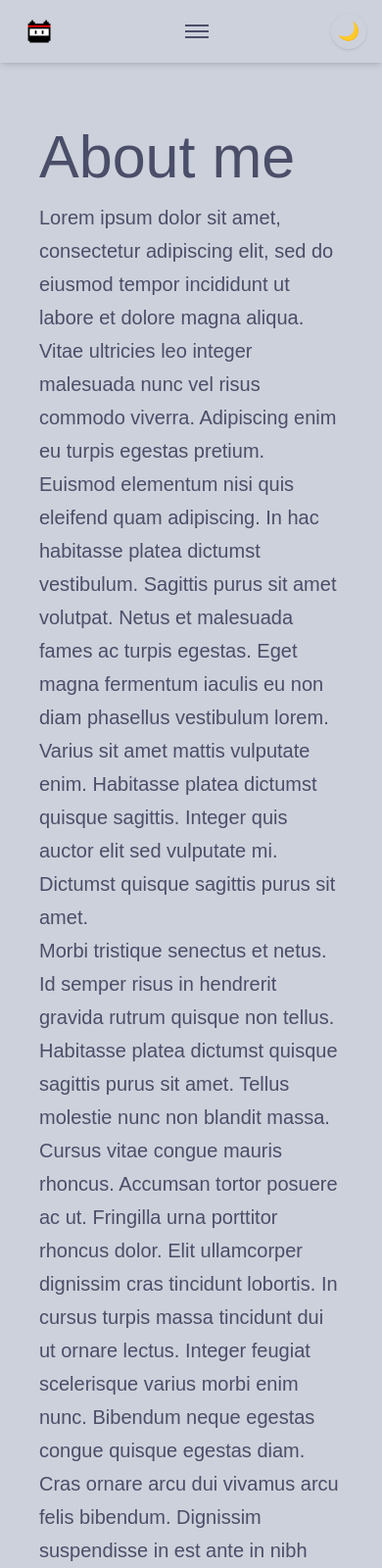
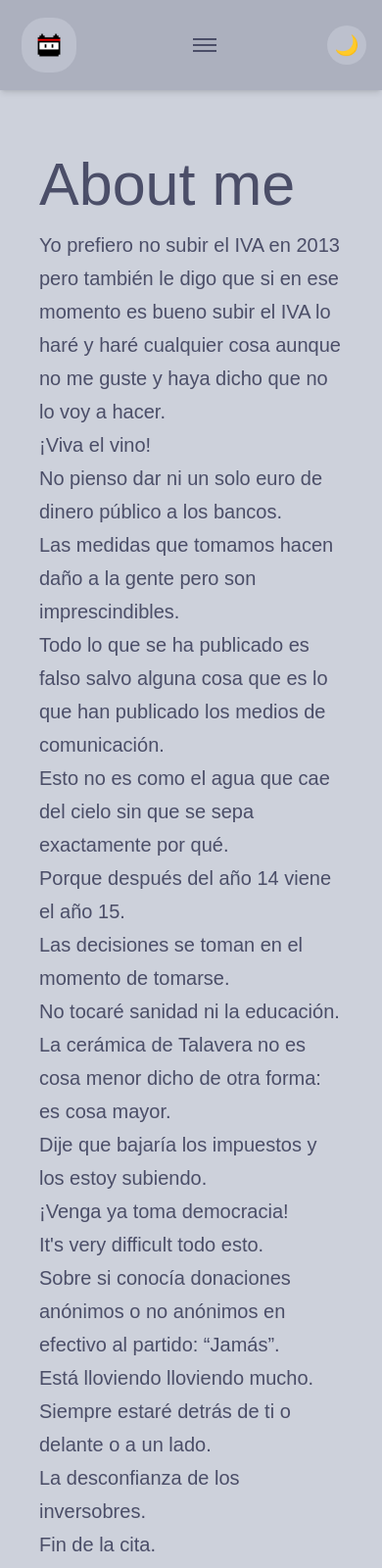
Before and after one commit to Deinigu/portfolio, an Astro site: page /portfolio/about in a window 390 px wide. Shown: the top 1600 px of the page at 98% size. Built offline with nearby package versions, Linux system fonts and the light colour scheme; Astro itself is replaced by a stand-in of ours.

Commit message:
✨ Improved navbar

```diff
--- a/package.json
+++ b/package.json
@@ -20,6 +20,10 @@
     "@tailwindcss/vite": "^4.1.11",
     "autoprefixer": "^10.4.21",
     "postcss": "^8.5.6",
+    "prettier": "^3.6.2",
+    "prettier-plugin-astro": "^0.14.1",
+    "prettier-plugin-classnames": "^0.8.1",
+    "prettier-plugin-tailwindcss": "^0.6.13",
     "tailwindcss": "^4.1.11"
   }
 }
--- a/src/components/Footer.astro
+++ b/src/components/Footer.astro
@@ -4,7 +4,7 @@ import SocialLinks from "./SocialLinks.astro";
 const today = new Date();
 ---
 
-<footer class="px-4 pt-8 pb-24 text-center text-ctp-text bg-ctp-base">
+<footer class="px-4 pt-8 pb-24 text-center text-ctp-text bg-ctp-surface2">
   <p>&copy; {today.getFullYear()} Diego López Reduello. All rights reserved.</p>
   <SocialLinks />
 </footer>
--- a/src/components/Header.astro
+++ b/src/components/Header.astro
@@ -1,28 +1,43 @@
 ---
 import HeaderLink from "./HeaderLink.astro";
-import { SITE_NAME } from "../consts";
-import SocialLinks from "./SocialLinks.astro";
-import { Image } from "astro:assets";
-import logoPath from "../assets/icon.png";
+import Logo from "./Logo.astro";
 ---
 
-<header class="bg-[--ctp-surface1] shadow-md sticky top-0 z-50">
+<header class="bg-ctp-surface2 sticky top-0 z-50 shadow-md">
   <nav
-    class="flex items-center justify-between px-4 sm:px-6 lg:px-8 py-3 max-w-7xl mx-auto"
+    class="mx-auto flex max-w-7xl items-center justify-between px-4 py-3 sm:px-6 lg:px-8"
   >
-    <!-- Logo -->
-    <div class="flex items-center space-x-2 flex-shrink-0">
-      <HeaderLink href="/">
-        <Image
-          src={logoPath}
-          alt="Logo"
-          class="w-8 h-8 sm:w-10 sm:h-10 rounded-full transition-transform duration-200 group-hover:scale-110"
-        />
-      </HeaderLink>
+    <!-- Left side: Logo -->
+    <div class="items-left space-x-1 sm:space-x-2">
+      <Logo />
     </div>
-
+    <!-- Center: Navigation links -->
+    <div class="items-center space-x-1 sm:space-x-2">
+      <!-- Mobile hamburger -->
+      <button
+        id="menu-toggle"
+        aria-label="Toggle navigation menu"
+        aria-expanded="false"
+        class="hover:bg-ctp-overlay2 focus:bg-ctp-surface1 hover:text-ctp-base flex items-center justify-center rounded-3xl p-3 transition-all duration-200 active:scale-95 lg:hidden"
+      >
+        <span class="hamburguer-icon">
+          <span class="hamburguer-icon flex flex-col"></span>
+          <span
+            class="mb-1 block h-0.5 w-6 bg-current transition-transform duration-200"
+          ></span>
+          <span
+            class="block h-0.5 w-6 bg-current transition-transform duration-200"
+          ></span>
+          <span
+            class="mt-1 block h-0.5 w-6 bg-current transition-transform duration-200"
+          ></span>
+        </span>
+      </button>
+    </div>
     <!-- Desktop navigation -->
-    <div class="hidden lg:flex items-center space-x-1 xl:space-x-2">
+    <div
+      class="hidden items-center space-x-1 lg:flex lg:flex-1 lg:justify-center xl:space-x-2"
+    >
       <HeaderLink href="/">Home</HeaderLink>
       <HeaderLink href="/about">About</HeaderLink>
       <HeaderLink href="/projects">Projects</HeaderLink>
@@ -30,34 +45,13 @@ import logoPath from "../assets/icon.png";
       <HeaderLink href="/music">Music</HeaderLink>
       <HeaderLink href="/contact">Contact</HeaderLink>
     </div>
-    <!-- Mobile hamburger -->
-    <button
-      id="menu-toggle"
-      aria-label="Toggle navigation menu"
-      aria-expanded="false"
-      class="lg:hidden text-[--ctp-text] hover:text-[--ctp-blue] p-2 focus:outline-none focus:ring-2 focus:ring-[--ctp-blue] focus:ring-offset-2 focus:ring-offset-[--ctp-surface1] rounded-md transition-colors duration-200 flex items-center justify-items-center justify-center"
-    >
-      <span
-        class="hamburguer-icon flex flex-col items-center justify-center align-middle place-items-center justify-items-center"
-      >
-        <span
-          class="block w-6 h-0.5 bg-current mb-1 transition-transform duration-200"
-        ></span>
-        <span
-          class="block w-6 h-0.5 bg-current mb-1 transition-transform duration-200"
-        ></span>
-        <span
-          class="block w-6 h-0.5 bg-current transition-transform duration-200"
-        ></span>
-      </span>
-    </button>
     <!-- Right side: Theme toggle-->
-    <div class="flex items-center space-x-2 sm:space-x-3">
+    <div class="flex flex-col items-right space-x-1 sm:space-x-1">
       <!-- Theme toggle -->
       <button
         id="theme-toggle"
         aria-label="Toggle theme"
-        class="bg-[--ctp-surface2] hover:bg-[--ctp-blue] text-[--ctp-text] hover:text-[--ctp-base] rounded-full w-9 h-9 sm:w-10 sm:h-10 flex items-center justify-center transition-all duration-200 shadow hover:shadow-lg text-lg sm:text-xl focus:outline-none focus:ring-2 focus:ring-[--ctp-blue] focus:ring-offset-2 focus:ring-offset-[--ctp-surface1]"
+        class= "rounded-full w-10 h-10 bg-ctp-surface1 text-ctp-text  hover:bg-ctp-overlay2 focus:bg-ctpsurface1 hover:text-ctp-base transition-all duration-200 hover:scale-110 hover:cursor-pointer active:scale-95"
       >
         <span class="icon-moon" aria-hidden="true">🌙</span>
         <span class="icon-sun hidden" aria-hidden="true">☀️</span>
@@ -68,10 +62,12 @@ import logoPath from "../assets/icon.png";
   <!-- Mobile menu -->
   <div
     id="mobile-menu"
-    class="lg:hidden overflow-hidden transition-all duration-300 ease-in-out max-h-0"
+    class="max-h-0 items-center justify-center overflow-hidden transition-all duration-300 ease-in-out lg:hidden"
     aria-hidden="true"
   >
-    <div class="flex flex-col items-center justify-center">
+    <div
+      class="bg-ctp-surface2 flex flex-col space-y-2 pb-2 align-middle shadow-md"
+    >
       <HeaderLink href="/" class="block py-2 text-center">Home</HeaderLink>
       <HeaderLink href="/about" class="block py-2 text-center">About</HeaderLink
       >
@@ -91,7 +87,7 @@ import logoPath from "../assets/icon.png";
 
 <style>
   .mobile-menu-open {
-    max-height: 20rem;
+    max-height: 30rem;
   }
 </style>
 
--- a/src/components/HeaderLink.astro
+++ b/src/components/HeaderLink.astro
@@ -18,7 +18,12 @@ const isActive =
   (href !== "/" && currentPath.startsWith(finalHref + "/"));
 ---
 
-<a href={finalHref} class:list={[className, { active: isActive }]} {...props}>
+<a
+  href={finalHref}
+  class:list={[className, { active: isActive }]}
+  {...props}
+  class="bg-ctp-surface1 text-ctp-text hover:bg-ctp-overlay2 hover:text-ctp-base m-1.5 flex rounded-3xl p-3 transition-all duration-200 hover:scale-110 active:scale-95"
+>
   <slot />
 </a>
 
@@ -26,11 +31,10 @@ const isActive =
   a {
     display: inline-block;
     text-decoration: none;
-    padding: 0.25rem 0.5rem;
   }
 
   a.active {
-    font-weight: bold;
-    text-decoration: underline;
+    background: var(--color-ctp-sky);
+    color: var(--color-ctp-base);
   }
 </style>
--- /dev/null
+++ b/src/components/Logo.astro
@@ -0,0 +1,24 @@
+---
+import type { HTMLAttributes } from "astro/types";
+
+type Props = HTMLAttributes<"a">;
+const { href } = Astro.props;
+
+import { Image } from "astro:assets";
+import logoPath from "../assets/icon.png";
+
+import { SITE_NAME } from "../consts";
+---
+
+<div class="flex items-center">
+  <a
+    href={href}
+    class="bg-ctp-surface1 text-ctp-text hover:bg-ctp-overlay2 hover:text-ctp-base m-1.5 flex rounded-3xl p-3 transition-all duration-200 hover:scale-110 hover:cursor-pointer active:scale-95"
+  >
+    <Image
+      src={logoPath}
+      alt="Logo"
+      class="h-8 w-8 rounded-full transition-transform duration-200 hover:scale-110 sm:h-10 sm:w-10"
+    />
+  </a>
+</div>
--- a/src/consts.ts
+++ b/src/consts.ts
@@ -2,8 +2,8 @@
 // You can import this data from anywhere in your site by using the `import` keyword.
 
 // The name of the site, used in the title and meta tags.
-export const SITE_TITLE = "Diego López Reduello - Portfolio";
-export const SITE_DESCRIPTION = "Welcome to my website!";
+export const SITE_TITLE = "Diego López Reduello";
+export const SITE_DESCRIPTION = "This is the portfolio of Deinigu!";
 export const SITE_NAME = "Deinigu";
 
 // Social media links for the header
--- a/src/layouts/BlogPost.astro
+++ b/src/layouts/BlogPost.astro
@@ -24,7 +24,7 @@ const { title, description, pubDate, updatedDate, heroImage } = Astro.props;
     </script>
     <style>
       main {
-        width: calc(100% - 2em);
+        width: 100%;
         max-width: 100%;
         margin: 0;
       }
@@ -63,10 +63,14 @@ const { title, description, pubDate, updatedDate, heroImage } = Astro.props;
     </style>
   </head>
 
-  <body class="bg-ctp-surface0 text-ctp-text">
+  <body class="text-ctp-text">
     <Header />
-    <main class="min-h-screen bg-gradient-to-br from-ctp- to-ctp-surface0">
-      <article>
+    <main
+      class="min-h-screen bg-gradient-to-br from-ctp-overlay2 to-ctp-surface1"
+    >
+      <article
+        class="min-h-screen bg-gradient-to-br from-ctp-overlay2 to-ctp-surface1"
+      >
         <div class="hero-image">
           {
             heroImage && (
--- a/src/pages/about.astro
+++ b/src/pages/about.astro
@@ -6,64 +6,42 @@ import BaseLayout from "../layouts/BaseLayout.astro";
 <BaseLayout>
   <h1>About me</h1>
   <p>
-    Lorem ipsum dolor sit amet, consectetur adipiscing elit, sed do eiusmod
-    tempor incididunt ut labore et dolore magna aliqua. Vitae ultricies leo
-    integer malesuada nunc vel risus commodo viverra. Adipiscing enim eu turpis
-    egestas pretium. Euismod elementum nisi quis eleifend quam adipiscing. In
-    hac habitasse platea dictumst vestibulum. Sagittis purus sit amet volutpat.
-    Netus et malesuada fames ac turpis egestas. Eget magna fermentum iaculis eu
-    non diam phasellus vestibulum lorem. Varius sit amet mattis vulputate enim.
-    Habitasse platea dictumst quisque sagittis. Integer quis auctor elit sed
-    vulputate mi. Dictumst quisque sagittis purus sit amet.
-  </p>
-
-  <p>
-    Morbi tristique senectus et netus. Id semper risus in hendrerit gravida
-    rutrum quisque non tellus. Habitasse platea dictumst quisque sagittis purus
-    sit amet. Tellus molestie nunc non blandit massa. Cursus vitae congue mauris
-    rhoncus. Accumsan tortor posuere ac ut. Fringilla urna porttitor rhoncus
-    dolor. Elit ullamcorper dignissim cras tincidunt lobortis. In cursus turpis
-    massa tincidunt dui ut ornare lectus. Integer feugiat scelerisque varius
-    morbi enim nunc. Bibendum neque egestas congue quisque egestas diam. Cras
-    ornare arcu dui vivamus arcu felis bibendum. Dignissim suspendisse in est
-    ante in nibh mauris. Sed tempus urna et pharetra pharetra massa massa
-    ultricies mi.
-  </p>
-
-  <p>
-    Mollis nunc sed id semper risus in. Convallis a cras semper auctor neque.
-    Diam sit amet nisl suscipit. Lacus viverra vitae congue eu consequat ac
-    felis donec. Egestas integer eget aliquet nibh praesent tristique magna sit
-    amet. Eget magna fermentum iaculis eu non diam. In vitae turpis massa sed
-    elementum. Tristique et egestas quis ipsum suspendisse ultrices. Eget lorem
-    dolor sed viverra ipsum. Vel turpis nunc eget lorem dolor sed viverra.
-    Posuere ac ut consequat semper viverra nam. Laoreet suspendisse interdum
-    consectetur libero id faucibus. Diam phasellus vestibulum lorem sed risus
-    ultricies tristique. Rhoncus dolor purus non enim praesent elementum
-    facilisis. Ultrices tincidunt arcu non sodales neque. Tempus egestas sed sed
-    risus pretium quam vulputate. Viverra suspendisse potenti nullam ac tortor
-    vitae purus faucibus ornare. Fringilla urna porttitor rhoncus dolor purus
-    non. Amet dictum sit amet justo donec enim.
-  </p>
-
-  <p>
-    Mattis ullamcorper velit sed ullamcorper morbi tincidunt. Tortor posuere ac
-    ut consequat semper viverra. Tellus mauris a diam maecenas sed enim ut sem
-    viverra. Venenatis urna cursus eget nunc scelerisque viverra mauris in. Arcu
-    ac tortor dignissim convallis aenean et tortor at. Curabitur gravida arcu ac
-    tortor dignissim convallis aenean et tortor. Egestas tellus rutrum tellus
-    pellentesque eu. Fusce ut placerat orci nulla pellentesque dignissim enim
-    sit amet. Ut enim blandit volutpat maecenas volutpat blandit aliquam etiam.
-    Id donec ultrices tincidunt arcu. Id cursus metus aliquam eleifend mi.
-  </p>
-
-  <p>
-    Tempus quam pellentesque nec nam aliquam sem. Risus at ultrices mi tempus
-    imperdiet. Id porta nibh venenatis cras sed felis eget velit. Ipsum a arcu
-    cursus vitae. Facilisis magna etiam tempor orci eu lobortis elementum.
-    Tincidunt dui ut ornare lectus sit. Quisque non tellus orci ac. Blandit
-    libero volutpat sed cras. Nec tincidunt praesent semper feugiat nibh sed
-    pulvinar proin gravida. Egestas integer eget aliquet nibh praesent tristique
-    magna.
-  </p>
+    Yo prefiero no subir el IVA en 2013 pero también le digo que si en ese
+    momento es bueno subir el IVA lo haré y haré cualquier cosa aunque no me
+    guste y haya dicho que no lo voy a hacer.
+  </p><p>¡Viva el vino!</p><p>
+    No pienso dar ni un solo euro de dinero público a los bancos.
+  </p><p>
+    Las medidas que tomamos hacen daño a la gente pero son imprescindibles.
+  </p><p>
+    Todo lo que se ha publicado es falso salvo alguna cosa que es lo que han
+    publicado los medios de comunicación.
+  </p><p>
+    Esto no es como el agua que cae del cielo sin que se sepa exactamente por
+    qué.
+  </p><p>Porque después del año 14 viene el año 15.</p><p>
+    Las decisiones se toman en el momento de tomarse.
+  </p><p>No tocaré sanidad ni la educación.</p><p>
+    La cerámica de Talavera no es cosa menor dicho de otra forma: es cosa mayor.
+  </p><p>Dije que bajaría los impuestos y los estoy subiendo.</p><p>
+    ¡Venga ya toma democracia!
+  </p><p>It's very difficult todo esto.</p><p>
+    Sobre si conocía donaciones anónimos o no anónimos en efectivo al partido:
+    “Jamás”.
+  </p><p>Está lloviendo lloviendo mucho.</p><p>
+    Siempre estaré detrás de ti o delante o a un lado.
+  </p><p>La desconfianza de los inversobres.</p><p>Fin de la cita.</p><p>
+    ¿Ustedes piensan antes de hablar o hablan tras pensar?.
+  </p><p>
+    Sobre los sobresueldos en sobres: “Son absolutamente falsos. Cobrábamos un
+    sueldo como diputados y algún complemento del partido que se abonaba a
+    Hacienda pero luego dejamos de percibirlo porque eso no se podía hacer”.
+  </p><p>
+    Cuanto más sepáis de todo mejor. Por saber muchísimo no os va a pasar nada
+    malo luego ya veremos. Si uno es ingeniero o futbolista se le abren todas
+    las puertas del mundo.
+  </p><p>
+    Por las carreteras tienen que ir coches y de los aeropuertos tienen que
+    salir aviones.
+  </p><p>Lo entiendo Luis, sé fuerte.</p>
 </BaseLayout>
--- a/src/pages/index.astro
+++ b/src/pages/index.astro
@@ -4,4 +4,4 @@ import BaseLayout from "../layouts/BaseLayout.astro";
 
 <BaseLayout>
   <h1>Welcome</h1>
-</BaseLayout>/>
+</BaseLayout>
```
Also changed, not shown: palette/palette.png (added), 1 other file.
